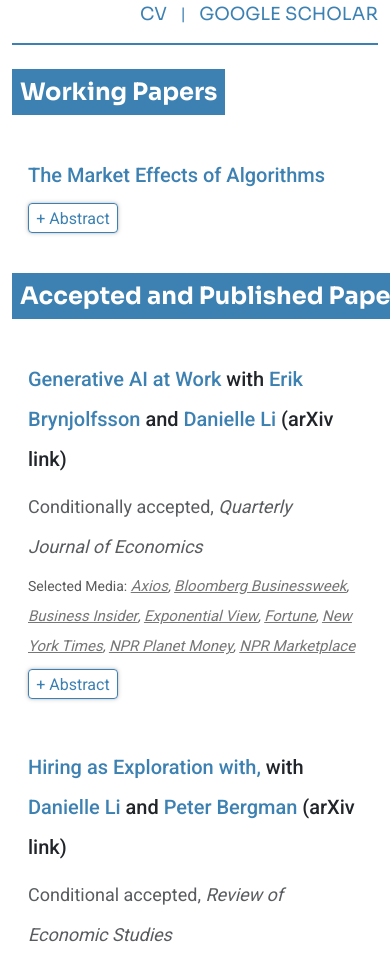
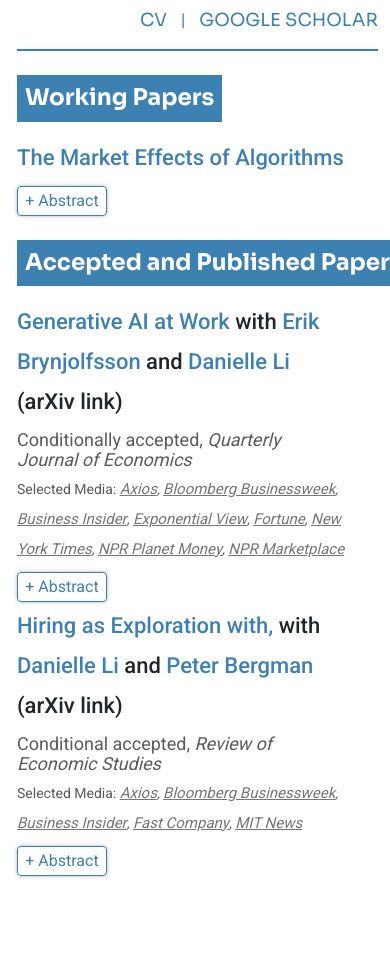
Before and after one commit to HarisAxif/haris-asif, a plain HTML site: page index.html in a window 390 px wide. Shown: the part 1045-2000 px from the top of the page. After the commit the page ends 1945 px from the top, so only its background shows below. Drawn offline with nearby package versions, Linux system fonts and the light colour scheme.

Commit message:
commit0.5

```diff
--- a/index.html
+++ b/index.html
@@ -75,9 +75,12 @@ body {
     font-weight:400 !important;
     line-height: 30px !important;
 }
-ol, ul {
-    padding-left: 1rem !important;
+section.mt-4 {
+    padding-left: 10px;
+    padding-right: 30px;
+    margin-top: 0px;
 }
+
 .list-bio {
     padding-top: 70px;
     padding-bottom: 15px;
@@ -88,12 +91,12 @@ ol, ul {
         .full-width-header {
             margin-top: 10px !important;
             margin: 0;
-            padding: 1rem 0;
+            padding: .3rem 0;
             width: 100%;
         }
         .section-header {
             background-color: #3D81B2;
-            margin-bottom: 1.5rem;
+            margin-bottom: 1rem;
             inline-size: max-content;
         }
 
@@ -104,15 +107,16 @@ ol, ul {
             font-size: 60px !important;
             font-weight: 700 !important;
             line-height: 75.6px !important;
+            padding-left: 160px;
         }
         h2{
-            font-size: 24px !important;
+            font-size: 26px !important;
             font-weight: 700 !important;
             line-height: 30.24px !important;
         }
         h3{
             font-family: 'Roboto' !important;
-            font-size: 20px !important;
+            font-size: 22px !important;
             font-weight: 500 !important;
             line-height: 40px !important;
             /* color: #3D81B2 !important;   */
@@ -144,6 +148,9 @@ ol, ul {
             border: none;
             padding: 0;
         }
+        .card-body {
+         padding: 0px;
+        }
         .paper-title {
             font-weight: 600;
         }
@@ -154,6 +161,9 @@ ol, ul {
     background-color: #3D81B2;
     border: none;
         }
+        hr.horizontal-line {
+          margin-left: 10px;
+       }
         p.text-muted {
         font-size: 16px !important;
         font-family: 'Lato', sans-serif !important;
@@ -164,7 +174,7 @@ ol, ul {
        p.text-muted.sub-heading.mb-1 {
         font-size: 18px !important;
         font-family: 'Roboto', sans-serif !important;
-        line-height: 40px !important;
+        line-height: 20px !important;
         font-weight: 400 !important;
     }
     small.text-muted.selected-media.d-block a{
@@ -190,6 +200,21 @@ ol, ul {
    background-position: right top;
    background-size: contain;
 }
+h1{
+    padding-left: 0px;
+    line-height: 60px !important;
+}
+h2 {
+    font-size: 23px !important;
+    font-weight: 700 !important;
+    line-height: 30.24px !important;
+  }
+    section.mt-4 {
+        padding-left: 5px;
+    }
+    hr.horizontal-line {
+    margin-left: 5px;
+    }
    }
 
     </style>
@@ -225,10 +250,10 @@ ol, ul {
                     <span class="nav-divider">|</span>
                     <a href="https://scholar.google.com/citations?user=xqavW90AAAAJ&hl=en&oi=ao" class="nav-link-custom">GOOGLE SCHOLAR</a>
                 </div>
-                <hr>
+                <hr class="horizontal-line">
                 <section class="mt-4">
                     <h2 class="h3 text-white p-2  section-header">Working Papers</h2>
-                    <div class="card mt-3">
+                    <div class="card">
                         <div class="card-body">
                             <h3 class="h5 paper-title market-effects">The Market Effects of Algorithms</h3>
                             <button class="btn btn-link abstract-btn px-0" data-bs-toggle="collapse" data-bs-target="#abstract1">+ Abstract</button>
@@ -242,7 +267,7 @@ ol, ul {
 
                 <section class="mt-4">
                     <h2 class="h3 text-white p-2 section-header">Accepted and Published Papers</h2>
-                    <div class="card mt-3">
+                    <div class="card mt-1">
                         <div class="card-body">
                             <h3 class="h5 paper-title"><a href="https://www.nber.org/papers/w31161" class="text-decoration-none">Generative AI at Work</a> with <a href="https://www.brynjolfsson.com/" class="text-decoration-none">Erik Brynjolfsson</a> and <a href="https://danielle-li.github.io/" class="text-decoration-none">Danielle Li</a> (arXiv link)</h3>
                             <!-- <p class="mb-1">with <a href="#" class="text-decoration-none">Erik Brynjolfsson</a> and <a href="#" class="text-decoration-none">Danielle Li</a> (<a href="#" class="text-decoration-none">arXiv link</a>)</p> -->
@@ -256,7 +281,7 @@ ol, ul {
                         </div>
                     </div>
 
-                    <div class="card mt-3">
+                    <div class="card mt-1">
                         <div class="card-body">
                             <h3 class="h5 paper-title"><a href="https://www.nber.org/papers/w27736" class="text-decoration-none">Hiring as Exploration with, </a>with <a href="https://danielle-li.github.io/" class="text-decoration-none">Danielle Li</a> and <a href="https://www.marketplace.org/2023/05/05/could-artificial-intelligence-be-your-next-coworker/" class="text-decoration-none">Peter Bergman</a> (arXiv link)</h3>
                             <!-- <p class="mb-1">with <a href="#" class="text-decoration-none">Danielle Li</a> and <a href="#" class="text-decoration-none">Peter Bergman</a> (<a href="#" class="text-decoration-none">arXiv link</a>)</p> -->
```
